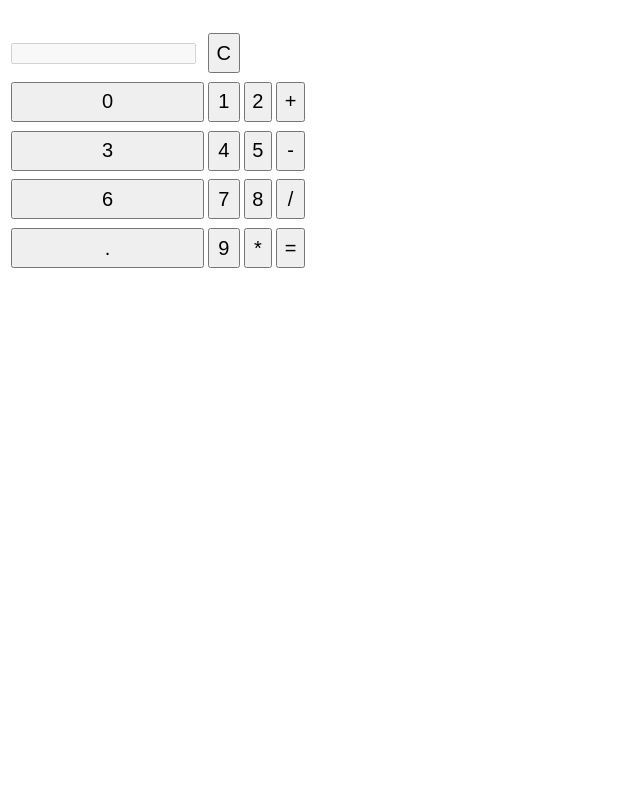
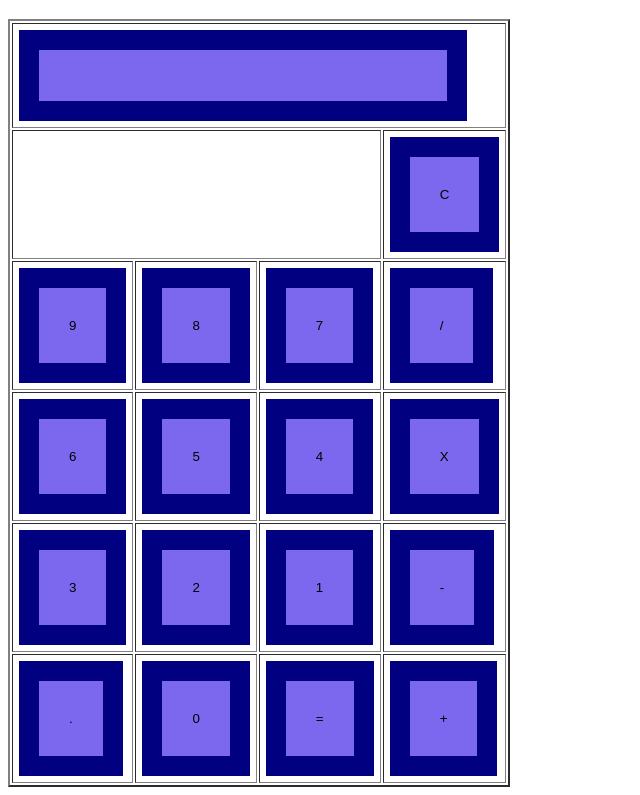
Before and after one commit to JalisaHood/capstone, a plain HTML site: page index.html in a window 1280 px wide. Shown: the part 61-856 px from the top of the page, without its empty margins (0-640 px from the left). Before the commit the page ends 800 px from the top, so only its background shows below. Drawn offline with nearby package versions, Linux system fonts and the light colour scheme.

Commit message:
Add files via upload

```diff
--- a/index.html
+++ b/index.html
@@ -1,48 +1,97 @@
+<!DOCTYPE html>
 <html>
-    <head>
-        <title>Simple Calculator</title>
+<head>
+<title> Simple Calculator</title>
+<style>
+input{background-color: mediumslateblue}
+input{padding: 30px;margin:5px;border:20px solid navy;}
+input[type="text"]{padding: 20px;width: 75%;font-size:10px;}
+</style>
     </head>
-    <body>
-        <h1>Calculator</h1><br/>
-        <style>
-                #calc{width:300px;height:250px;}
-                #btn{width:100%;height:40px;font-size:20px;}
-                </style>
-<form Name= "calc">
-    <table id= "calc">
-        <td colspan="5">
-<tr>
-    <td><input type="text" name="display" id="display" disabled>
-    <td><input id="btn" type="button" value= "C" onclick="calc.display.value+=' '"></td>
-</tr>
-    <tr>
-    <td><input id="btn" type="button" value= "0" onclick="calc.display.value+='0'"></td>
-    <td><input id="btn" type="button" value= "1" onclick="calc.display.value+='1'"></td>
-    <td><input id="btn" type="button" value= "2" onclick="calc.display.value+='2'"></td>
-    <td><input id="btn" type="button" value= "+" onclick="calc.display.value+='+'"></td>
+    <h1><em>Jalisa's Calculator</em></h1>
+        <body>
+<table border="2">
+    <tr><td colspan="4"><input type="text" id="ans" ></td></tr>
+        <tr><td colspan="3"></td><td><input type="button" onclick="clear()" value="C"></td></tr>
+            <tr><td><input type="button" onclick="nine()" value="9"></td>
+                <td><input type="button" onclick="eight()" value="8"></td>
+                    <td><input type="button" onclick="seven()" value="7"></td>
+                        <td><input type="button" onclick="divide()" value="/"></td>
 </tr>
 <tr>
-    <td><input id="btn" type="button" value= "3" onclick="calc.display.value+='3'"> </td>
-    <td><input id="btn" type="button" value= "4" onclick="calc.display.value+='4'"> </td>
-    <td><input id="btn" type="button" value= "5" onclick="calc.display.value+='5'"> </td>
-    <td><input id="btn" type="button" value= "-" onclick="calc.display.value+='-'"> </td>
+    <td><input type="button" onclick="six()" value="6"></td>
+        <td><input type="button" onclick="five()" value="5"></td>
+            <td><input type="button" onclick="four()" value="4"></td>
+                <td><input type="button" onclick="mul()" value="X"></td>
 </tr>
-<tr>
-    <td><input id="btn" type="button" value= "6" onclick="calc.display.value+='6'"> </td>
-    <td><input id="btn" type="button" value= "7" onclick="calc.display.value+='7'"> </td>
-    <td><input id="btn" type="button" value= "8" onclick="calc.display.value+='8'"> </td>
-    <td><input id="btn" type="button" value= "/" onclick="calc.display.value+='/'"> </td>
+    <tr><td><input type="button" onclick="three()" value="3"></td>
+        <td><input type="button" onclick="two()" value="2"></td>
+            <td><input type="button" onclick="one()" value="1"></td>
+                <td><input type="button" onclick="sub()" value="-"></td>
 </tr>
-    <td><input id="btn" type="button" value= "." onclick="calc.display.value+='.'"></td>
-    <td><input id="btn" type="button" value= "9" onclick="calc.display.value+='9'"> </td>
-    <td><input id="btn" type="button" value= "*" onclick="calc.display.value+='*'"> </td>
-    <td><input id="btn" type="button" value= "=" onclick="calc.display.value+='='"> </td>
+    <tr><td><input type="button" onclick="point()" value="."></td>
+        <td><input type="button" onclick="zero()" value="0"></td>
+            <td><input type="button" onclick="equal()" value="="></td>
+                <td><input type="button" onclick="add()" value="+"></td>
 </tr>
 
+
 </table>
-</form>
-<script src="https://code.jquery.com/jquery-3.3.1.slim.min.js" integrity="sha384-q8i/X+965DzO0rT7abK41JStQIAqVgRVzpbzo5smXKp4YfRvH+8abtTE1Pi6jizo" crossorigin="anonymous"></script>
-<script src="https://cdnjs.cloudflare.com/ajax/libs/popper.js/1.14.3/umd/popper.min.js" integrity="sha384-ZMP7rVo3mIykV+2+9J3UJ46jBk0WLaUAdn689aCwoqbBJiSnjAK/l8WvCWPIPm49" crossorigin="anonymous"></script>
-      <script src="https://stackpath.bootstrapcdn.com/bootstrap/4.1.3/js/bootstrap.min.js" integrity="sha384-ChfqqxuZUCnJSK3+MXmPNIyE6ZbWh2IMqE241rYiqJxyMiZ6OW/JmZQ5stwEULTy" crossorigin="anonymous"></script>
-    </body>
+</body>
+<script>
+var result = document.getElementById("ans");
+function cler(){
+    result.value=null;
+}
+
+function one(){
+    result.value+=1;
+}
+function two(){
+    result.value+=2;
+}
+function three(){
+    result.value+=3;
+}
+function four(){
+    result.value+=4;
+}
+function five(){
+    result.value+=5;
+}
+function six(){
+    result.value+=6;
+}
+function seven(){
+    result.value+=7;
+}
+function eight(){
+    result.value+=8;
+}
+function nine(){
+    result.value+=9;
+}
+function zero(){
+    result.value+=0;
+}
+function sub(){
+    result.value+='-';
+}
+function add(){
+    result.value+='+';
+}
+function mul(){
+    result.value+='*';
+}
+function divide(){
+    result.value+='/';
+}
+function equal(){
+
+        result.value =eval(result.value);
+}
+
+
+</script>
+
 </html>
```
